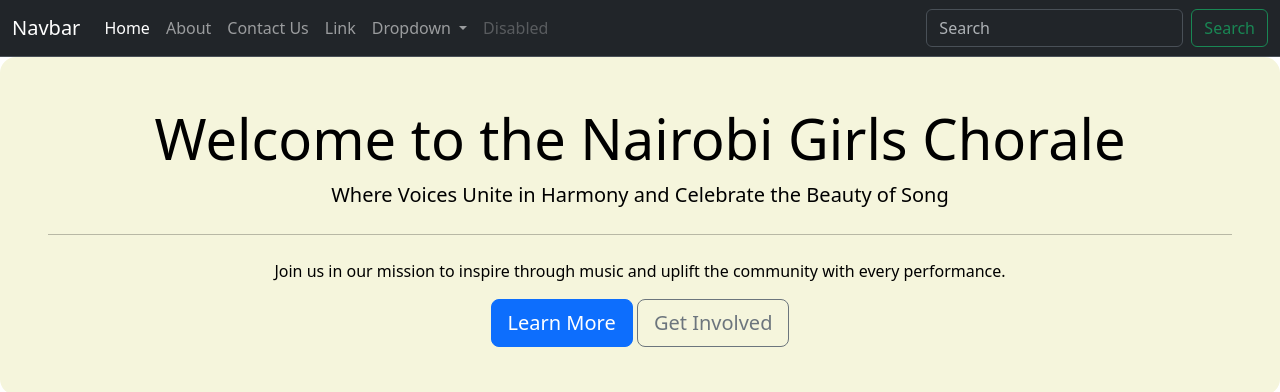
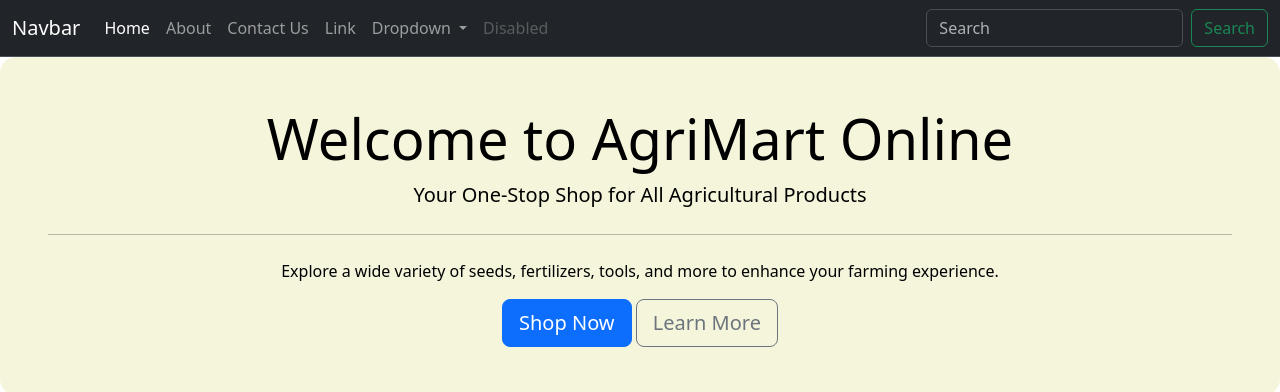
Before and after one commit to WanjikuSharon/django_emobilis, a Django app: page /customers/index/ in a window 1280 px wide. Shown: the top 392 px of the page. Run offline with Django 5.2, Linux system fonts and the light colour scheme; some libraries are stand-ins or nearby versions.

Commit message:
Agriculture online shop

```diff
--- a/customers/templates/index.html
+++ b/customers/templates/index.html
@@ -3,14 +3,13 @@
 {% block content %}
 <div class="text-center p-5 rounded-lg"
      style="background-color: beige; color: black; padding: 5rem; border-radius: 1rem;">
-    <h1 class="display-4">Welcome to the Nairobi Girls Chorale</h1>
-    <p class="lead">Where Voices Unite in Harmony and Celebrate the Beauty of Song</p>
+    <h1 class="display-4">Welcome to AgriMart Online</h1>
+    <p class="lead">Your One-Stop Shop for All Agricultural Products</p>
     <hr class="my-4" style="border-color: black;">
-    <p>Join us in our mission to inspire through music and uplift the community with every performance.</p>
-    <a class="btn btn-primary btn-lg" href="#" role="button">Learn More</a>
-    <a class="btn btn-outline-secondary btn-lg" href="#" role="button">Get Involved</a>
+    <p>Explore a wide variety of seeds, fertilizers, tools, and more to enhance your farming experience.</p>
+    <a class="btn btn-primary btn-lg" href="#" role="button">Shop Now</a>
+    <a class="btn btn-outline-secondary btn-lg" href="#" role="button">Learn More</a>
 </div>
-
 
 <div id="carouselExampleIndicators" class="carousel slide">
   <div class="carousel-indicators">
@@ -20,13 +19,13 @@
   </div>
   <div class="carousel-inner">
     <div class="carousel-item active">
-      <img src="../../static/images/profile.JPG" class="d-block w-100" alt="Director">
+      <img src="../../static/images/seeds.jpg" class="d-block w-100" alt="Seeds">
     </div>
     <div class="carousel-item">
-      <img src="../../static/images/David.JPG" class="d-block w-100" alt="Profile">
+      <img src="../../static/images/tools.jpg" class="d-block w-100" alt="Farming Tools">
     </div>
     <div class="carousel-item">
-      <img src="../../static/images/choir.jpg" class="d-block w-100" alt="Profile">
+      <img src="../../static/images/fertilizers.jpg" class="d-block w-100" alt="Fertilizers">
     </div>
   </div>
   <button class="carousel-control-prev" type="button" data-bs-target="#carouselExampleIndicators" data-bs-slide="prev">
@@ -40,7 +39,7 @@
 </div>
 
 <main>
-  <p>Lorem ipsum dolor sit amet, consectetur adipisicing elit. Ad eaque excepturi, explicabo quisquam unde vitae. Alias, beatae delectus dolore eos eveniet facere facilis hic ipsam natus nostrum optio ratione, tempore voluptatum. Ad, eos ipsam necessitatibus nulla pariatur repellat? A ab accusamus aliquam asperiores consequatur deleniti, eaque, esse in inventore iusto, natus nemo odit placeat quaerat quos repellendus totam voluptate voluptatibus.</p>
+  <p>Welcome to AgriMart Online, where we aim to support farmers and agricultural enthusiasts with the best quality products. From high-yield seeds to durable tools, we have everything you need to cultivate success in your farming journey. Join our growing community and experience the convenience of shopping for agricultural essentials online.</p>
 </main>
 
 {% endblock %}
```
